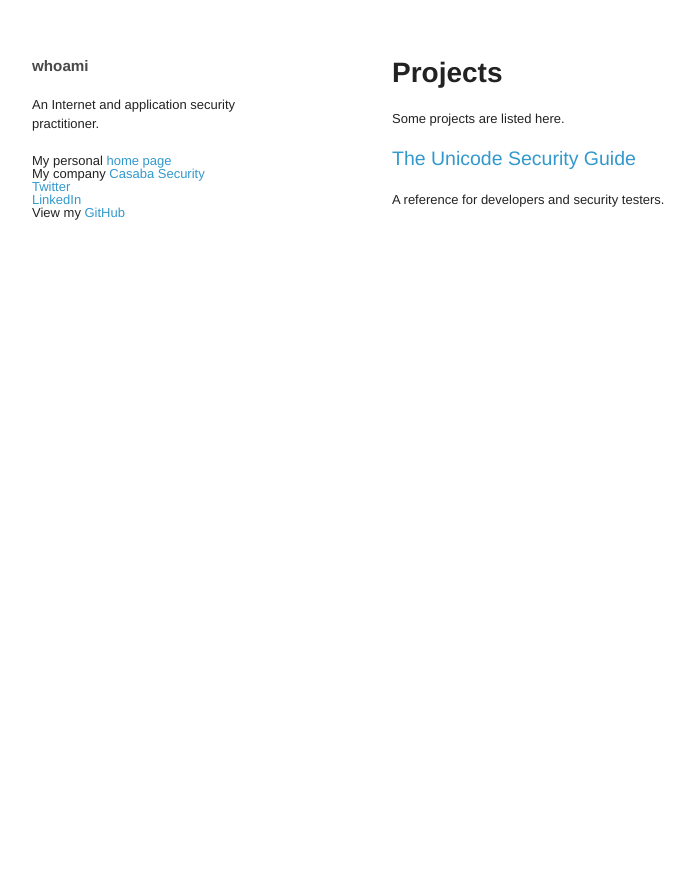
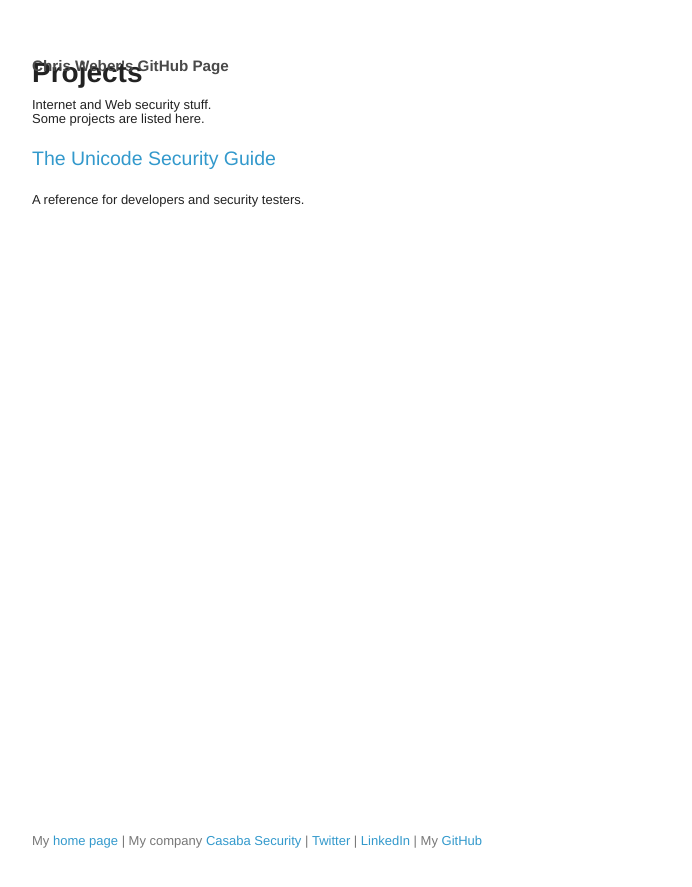
Before and after one commit to cweb/cweb.github.io, a Jekyll site: the page built from index.md, in a window 1280 px wide. Shown: the top 887 px of the page, without its empty margins (26-718 px from the left). Built offline with Jekyll 4.4.1, drawn with Linux system fonts in a browser that asks for light colours; Markdown is read by kramdown in place of the engine named in the settings.

Commit message:
Changing layout

```diff
--- a/_includes/footer.html
+++ b/_includes/footer.html
@@ -1,3 +1,8 @@
   <footer>
-  <p class="zero"></p>
+    My <a href="http://www.lookout.net">home page</a> |
+    My company <a href="http://www.casaba.com">Casaba
+      Security</a> |
+    <a href="https://twitter.com/w3be">Twitter</a> |
+    <a href="http://linkedin.com/in/chrisweber">LinkedIn</a> |
+    My <a href="https://github.com/cweb/">GitHub</a>
   </footer>
--- a/_includes/header.html
+++ b/_includes/header.html
@@ -1,10 +1,4 @@
   <header>
-    <h3>whoami</h3>
-    <p>An Internet and application security practitioner.</p>
-    <p class="zero view">My personal <a href="http://www.lookout.net">home page</a></p>
-    <p class="zero view">My company <a href="http://www.casaba.com">Casaba
-      Security</a></p>
-    <p class="zero"><a href="https://twitter.com/w3be">Twitter</a></p>
-    <p class="zero"><a href="http://linkedin.com/in/chrisweber">LinkedIn</a></p>
-    <p class="zero">View my <a href="https://github.com/cweb/">GitHub</a></p>
+    <h3>Chris Weber's GitHub Page</h3>
+    <p>Internet and Web security stuff.</p>
   </header>
--- a/css/styles.css
+++ b/css/styles.css
@@ -154,70 +154,9 @@ img.center {
 }
 
 header {
-  width:270px;
-  float:left;
+  width:800px;
+  float:none;
   position:fixed;
-}
-
-header ul {
-  list-style:none;
-  height:40px;
-
-  padding:0;
-
-  background: #eee;
-  background: -moz-linear-gradient(top, #f8f8f8 0%, #dddddd 100%);
-  background: -webkit-gradient(linear, left top, left bottom, color-stop(0%,#f8f8f8), color-stop(100%,#dddddd));
-  background: -webkit-linear-gradient(top, #f8f8f8 0%,#dddddd 100%);
-  background: -o-linear-gradient(top, #f8f8f8 0%,#dddddd 100%);
-  background: -ms-linear-gradient(top, #f8f8f8 0%,#dddddd 100%);
-  background: linear-gradient(top, #f8f8f8 0%,#dddddd 100%);
-
-  border-radius:5px;
-  border:1px solid #d2d2d2;
-  box-shadow:inset #fff 0 1px 0, inset rgba(0,0,0,0.03) 0 -1px 0;
-  width:270px;
-}
-
-header li {
-  width:89px;
-  float:left;
-  border-right:1px solid #d2d2d2;
-  height:40px;
-}
-
-header li:first-child a {
-  border-radius:5px 0 0 5px;
-}
-
-header li:last-child a {
-  border-radius:0 5px 5px 0;
-}
-
-header ul a {
-  line-height:1;
-  font-size:11px;
-  color:#999;
-  display:block;
-  text-align:center;
-  padding-top:6px;
-  height:34px;
-}
-
-header ul a:hover {
-  color:#999;
-  background: -moz-linear-gradient(top, #fff 0%, #ddd 100%);
-  background: -webkit-gradient(linear, left top, left bottom, color-stop(0%,#fff), color-stop(100%,#ddd));
-  background: -webkit-linear-gradient(top, #fff 0%,#ddd 100%);
-  background: -o-linear-gradient(top, #fff 0%,#ddd 100%);
-  background: -ms-linear-gradient(top, #fff 0%,#ddd 100%);
-  background: linear-gradient(top, #fff 0%,#ddd 100%);
-}
-
-header ul a:active {
-  -webkit-box-shadow: inset 0px 2px 2px 0px #ddd;
-  -moz-box-shadow: inset 0px 2px 2px 0px #ddd;
-  box-shadow: inset 0px 2px 2px 0px #ddd;
 }
 
 strong {
@@ -225,25 +164,9 @@ strong {
   font-weight:700;
 }
 
-header ul li + li {
-  width:88px;
-  border-left:1px solid #fff;
-}
-
-header ul li + li + li {
-  border-right:none;
-  width:89px;
-}
-
-header ul a strong {
-  font-size:14px;
-  display:block;
-  color:#222;
-}
-
 section {
   width:700px;
-  float:right;
+  float:none;
   padding-bottom:50px;
 }
 
@@ -259,8 +182,8 @@ hr {
 }
 
 footer {
-  width:270px;
-  float:left;
+  width:800px;
+  float:none;
   position:fixed;
   bottom:50px;
 }
@@ -279,7 +202,7 @@ footer {
   }
 
   header {
-    padding-right:320px;
+    padding-bottom:20px;
   }
 
   section {
@@ -289,15 +212,6 @@ footer {
     margin:0 0 20px;
   }
 
-  header a small {
-    display:inline;
-  }
-
-  header ul {
-    position:absolute;
-    right:50px;
-    top:52px;
-  }
 }
 
 @media print, screen and (max-width: 720px) {
```
